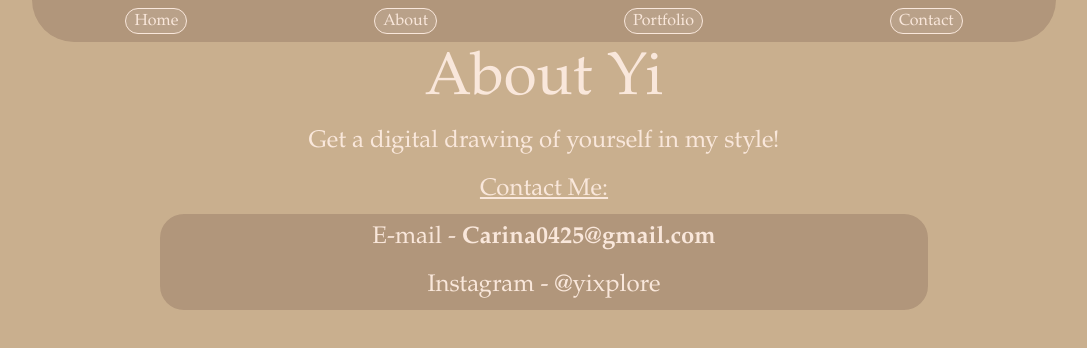
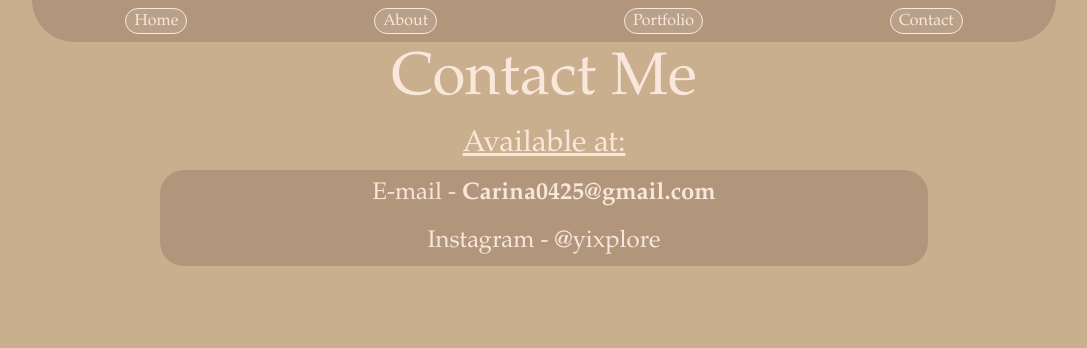
Before and after one commit to Tamillis/Carina-Portfolio, a Gatsby site: page /contact in a window 1280 px wide. Shown: the whole page, without its empty margins (96-1183 px from the left). Built offline with nearby package versions, Linux system fonts and the light colour scheme; Gatsby itself is replaced by a stand-in of ours.

Commit message:
Updated with client feedback

```diff
--- a/src/pages/contact.js
+++ b/src/pages/contact.js
@@ -5,9 +5,8 @@ import { Layout } from "../components/layout/Layout"
 const AboutPage = () => {
   return (
     <Layout>
-      <h1 className="text-6xl text-center font-medium p-2">About Yi</h1>
-      <p className="text-2xl text-center px-6 py-2">Get a digital drawing of yourself in my style!</p>
-      <p className="text-2xl text-center underline px-6 py-2">Contact Me:</p>
+      <h1 className="text-6xl text-center font-medium p-2">Contact Me</h1>
+      <p className="text-3xl text-center underline px-6 py-2">Available at:</p>
       <div className="w-3/5 mx-auto bg-bgdark rounded-3xl">
         <ul className="list-none text-center">
           <li><p className="text-2xl px-6 py-2">E-mail  - <a href="mailto:carina0425@gmail.com" className="font-bold">Carina0425@gmail.com</a></p></li>
```
